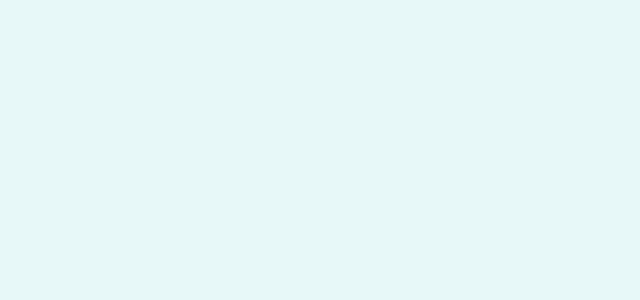
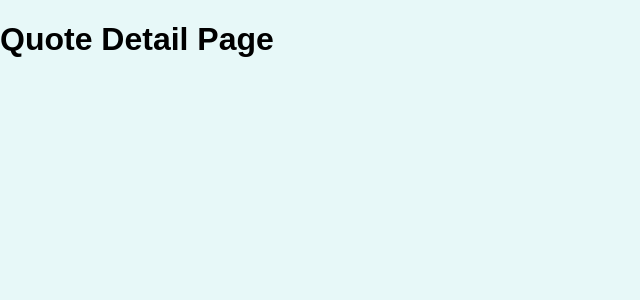
Before and after one commit to 4hmedhabib/React-Router, a JavaScript app in the folder 09-time-to-practice-starting-code/: page /quotes/1 in a window 1280 px wide. Shown: the top 300 px of the page, without its empty margins (0-640 px from the left). Built offline with nearby package versions, Linux system fonts and the light colour scheme.

Commit message:
added and modified routes structure in the quotes app

```diff
--- a/09-time-to-practice-starting-code/src/App.js
+++ b/09-time-to-practice-starting-code/src/App.js
@@ -1,9 +1,22 @@
+import { Switch, Route, Redirect } from 'react-router-dom';
+import { NewQuote, QuoteDetail, Quotes } from './pages';
 function App() {
-  return (
-    <div>
-
-    </div>
-  );
+	return (
+		<Switch>
+			<Route path="/" exact>
+				<Redirect to="/quotes" />
+			</Route>
+			<Route path="/quotes" exact>
+				<Quotes />
+			</Route>
+			<Route path="/quotes/new" exact>
+				<NewQuote />
+			</Route>
+			<Route path="/quotes/:quoteId">
+				<QuoteDetail />
+			</Route>
+		</Switch>
+	);
 }
 
 export default App;
--- a/09-time-to-practice-starting-code/src/index.js
+++ b/09-time-to-practice-starting-code/src/index.js
@@ -2,5 +2,11 @@ import ReactDOM from 'react-dom';
 
 import './index.css';
 import App from './App';
+import { BrowserRouter } from 'react-router-dom';
 
-ReactDOM.render(<App />, document.getElementById('root'));
+ReactDOM.render(
+	<BrowserRouter>
+		<App />
+	</BrowserRouter>,
+	document.getElementById('root')
+);
--- /dev/null
+++ b/09-time-to-practice-starting-code/src/pages/NewQuote.js
@@ -0,0 +1,9 @@
+const NewQuote = () => {
+	return (
+		<div>
+			<h1>New Quote Page</h1>
+		</div>
+	);
+};
+
+export default NewQuote;
--- /dev/null
+++ b/09-time-to-practice-starting-code/src/pages/QuoteDetail.js
@@ -0,0 +1,9 @@
+const QuoteDetail = () => {
+	return (
+		<div>
+			<h1>Quote Detail Page</h1>
+		</div>
+	);
+};
+
+export default QuoteDetail;
--- /dev/null
+++ b/09-time-to-practice-starting-code/src/pages/Quotes.js
@@ -0,0 +1,9 @@
+const Quotes = () => {
+	return (
+		<div>
+			<h1>Quotes Page</h1>
+		</div>
+	);
+};
+
+export default Quotes;
--- /dev/null
+++ b/09-time-to-practice-starting-code/src/pages/index.js
@@ -0,0 +1,3 @@
+export { default as Quotes } from './Quotes';
+export { default as NewQuote } from './NewQuote';
+export { default as QuoteDetail } from './QuoteDetail';
```
Also changed, not shown: 1 other file (tests, documents, lock files or other folders).
